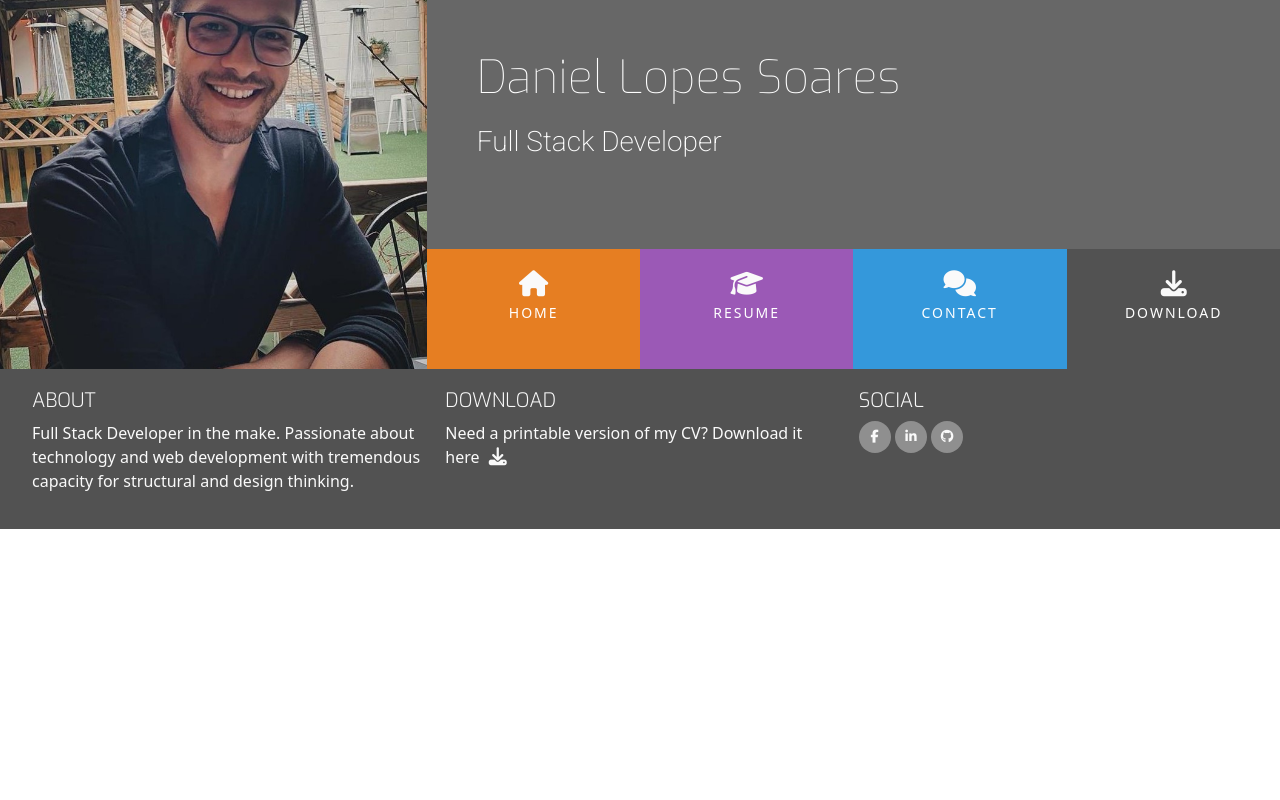
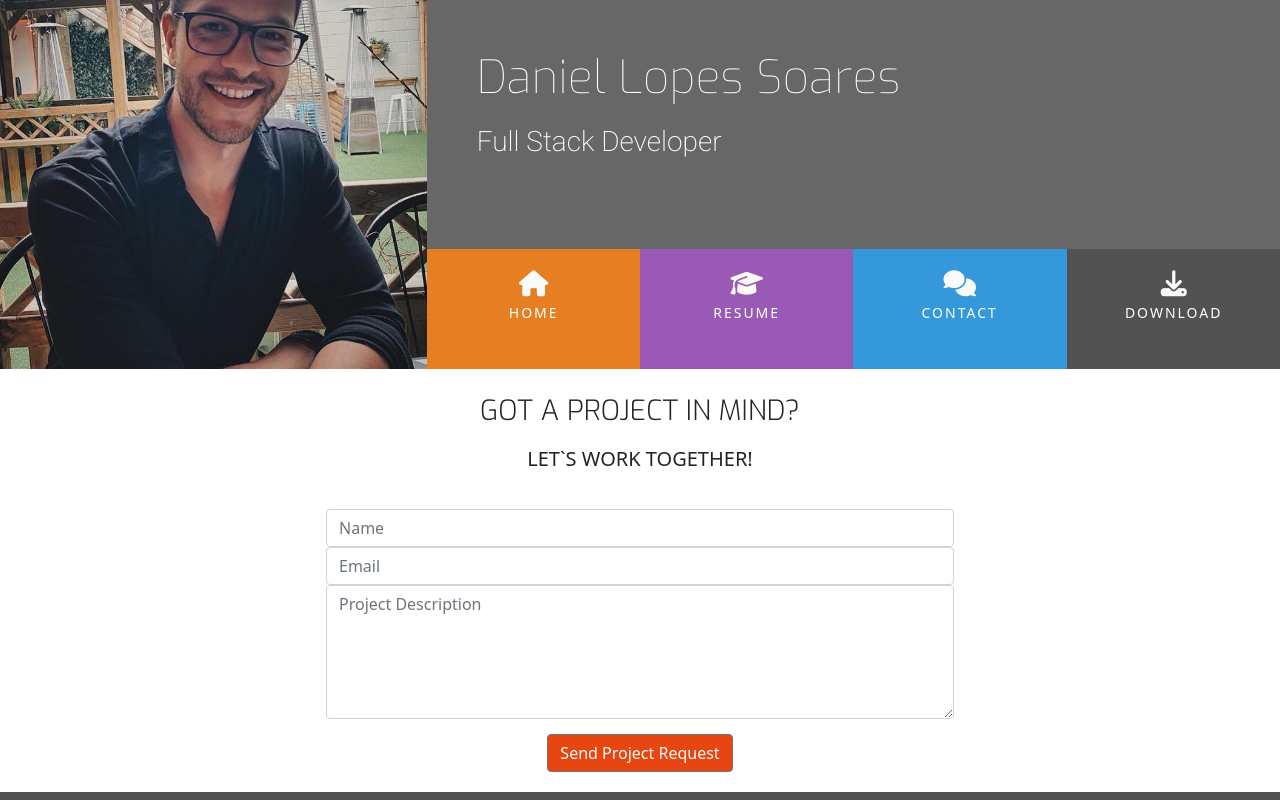
Before and after one commit to dloppes/resume, a plain HTML site: page contact.html in a window 1280 px wide. Shown: the top 800 px of the page. Drawn offline with nearby package versions, Linux system fonts and the light colour scheme.

Commit message:
Adding contact form

```diff
--- a/assets/css/style.css
+++ b/assets/css/style.css
@@ -1,19 +1,25 @@
 @import url('https://fonts.googleapis.com/css?family=Roboto:100,200,300,400,500,600,700|Exo:100,200,300,400,500,600,700');
 
-/* ---------------Colours----------------- */
+/*--------------------------------------------Colors*/
+
 .bg-color-name-title {
     background-color: #676767;
 }
 
-.bg-color-three-reason {
+.bg-color-three-reasons {
     background-color: #fff;
 }
 
 .bg-color-personal-info {
     background-color: #f4f4f4;
 }
-.bg-color-work-history{
+
+.bg-color-work-history {
     background-color: #9b59b6;
+}
+
+.bg-color-contact {
+    background-color: #fff;
 }
 
 .ui-menu-color-home {
@@ -32,7 +38,8 @@
     background-color: #525252;
 }
 
-/* ---------------Special paddings/margins/text-----------------  */
+/* ----------------------------------------Special paddings/margins/text */
+
 h1,
 h2,
 h3,
@@ -72,7 +79,8 @@ h4 {
     margin-bottom: 40px;
 }
 
-/* ---------------Heading-----------------  */
+/*--------------------------------------------Heading*/
+
 header {
     margin: 0;
 }
@@ -82,7 +90,6 @@ header {
 }
 
 .logo {
-
     background: url("../images/logo.jpeg");
     background-position: center;
     background-repeat: no-repeat;
@@ -118,13 +125,13 @@ header {
     font-size: 0;
 }
 
-#nav {
-    margin: 0;
-}
-
 #nav li {
     font-size: 14px;
     padding: 0;
+}
+
+#nav {
+    margin: 0;
 }
 
 .menuitem {
@@ -158,13 +165,14 @@ header {
     letter-spacing: 2px;
 }
 
-/* ---------------Hover.css-----------------  */
+/*--------------------------------------------Hover.css*/
+
 .hvr-sweep-to-bottom:before {
     background: rgba(0, 0, 0, 0.2);
     height: 120px;
 }
 
-/* ---------------Footer-----------------  */
+/* ----------------------------------------Footer */
 
 footer {
     background-color: #525252;
@@ -206,18 +214,17 @@ footer {
     -moz-transition: all 0.35s ease-in-out;
     -webkit-transition: all 0.35s ease-in-out;
     -o-transition: all 0.35s ease-in-out;
-
 }
 
 .social-links li a i:hover {
-    background-color: #e84610;
+    background: #e84610;
 }
 
 #footer-details {
     padding: 20px;
 }
 
-/* ---------------Three Reasons-----------------  */
+/* ----------------------------------------Three Reasons */
 
 .three-reasons-icon {
     font-size: 26px;
@@ -228,7 +235,7 @@ footer {
     margin-bottom: 15px;
 }
 
-/* ---------------Personal Info----------------  */
+/* ----------------------------------------Personal Info */
 
 .personal-info-item {
     margin-bottom: 20px;
@@ -263,7 +270,7 @@ footer {
     width: 60%;
 }
 
-/* ---------------Skills----------------- */
+/* ----------------------------------------Skills */
 
 .progress {
     position: relative;
@@ -284,7 +291,7 @@ footer {
     margin: 40px 20px;
 }
 
-/* ---------------Work History----------------- */
+/* ----------------------------------------Work History */
 
 .history-heading {
     color: #fafafa;
@@ -303,7 +310,7 @@ footer {
     margin: 0;
 }
 
-.timeline-item::before {
+.timeline-item:before {
     content: attr(data-dates);
     position: absolute;
     left: 2.5em;
@@ -316,7 +323,7 @@ footer {
     margin: 0;
 }
 
-.timeline-item::after {
+.timeline-item:after {
     width: 12px;
     height: 12px;
     display: block;
@@ -324,10 +331,43 @@ footer {
     position: absolute;
     left: -6px;
     border-radius: 12px;
-    content: "";
-    background-color: #fafafa;
+    content: '';
+    background: #fafafa;
 }
 
 .history-items {
     margin-bottom: 30px;
 }
+
+/* ----------------------------------------Contact Form */
+
+.contact-heading {
+    font-family: "Exo", sans-serif;
+    font-weight: 300;
+    margin-top: 25px;
+    margin-bottom: 20px;
+}
+
+.center-form {
+    padding-top: 10px;
+    margin: 0 auto;
+    max-width: 70%;
+}
+
+button[type="submit"] {
+    margin-top: 15px;
+    margin-bottom: 20px;
+    color: #fafafa;
+    background-color: #e84610;
+}
+
+/* ----------------------------------------Media Queries */
+
+@media(min-width: 992px) {
+    .center-form {
+        padding-top: 30px;
+        min-height: 240px;
+        margin: 0 auto;
+        max-width: 50%;
+    }
+}
--- a/contact.html
+++ b/contact.html
@@ -31,15 +31,15 @@
                     <div class="col">
                         <ul id="nav" class="list-inline menucontainer">
                             <li class="col-6 col-sm-3 ui-menu-color-home list-inline-item menuitem">
-                                <a href="#" class="hvr-sweep-to-bottom"><i class="fa-solid fa-house"
+                                <a href="index.html" class="hvr-sweep-to-bottom"><i class="fa-solid fa-house"
                                         aria-hidden="true"></i><span>Home</span></a>
                             </li>
                             <li class="col-6 col-sm-3 ui-menu-color-resume list-inline-item menuitem">
-                                <a href="#" class="hvr-sweep-to-bottom"><i class="fa-solid fa-graduation-cap"
+                                <a href="resume.html" class="hvr-sweep-to-bottom"><i class="fa-solid fa-graduation-cap"
                                         aria-hidden="true"></i><span>Resume</span></a>
                             </li>
                             <li class="col-6 col-sm-3 ui-menu-color-contact list-inline-item menuitem">
-                                <a href="#" class="hvr-sweep-to-bottom"><i class="fa-solid fa-comments"
+                                <a href="contact.html" class="hvr-sweep-to-bottom"><i class="fa-solid fa-comments"
                                         aria-hidden="true"></i><span>Contact</span></a>
                             </li>
                             <li class="col-6 col-sm-3 ui-menu-color-download list-inline-item menuitem">
@@ -54,7 +54,28 @@
 
     </header>
 
-    <section>
+    <section class="container-fluid">
+
+        <div class="row bg-color-contact">
+            <div class="col">
+                <h3 class="contact-heading uppercase text-center">Got a project in mind?</h3>
+                <h5 class="uppercase text-center">Let`s work together!</h5>
+
+                <div class="center-form">
+                    <form >
+                        <input type="text" name="name" id="fullname" class="form-control" placeholder="Name" required/>
+                        <input type="email" name="email" id="email" class="form-control" placeholder="Email" required/>
+                        <textarea name="projectsummary" id="projectsummary" rows="5" class="form-control"
+                            placeholder="Project Description" required></textarea>
+                            <div class="form-row text-center">
+                                <div class="col">
+                                    <button type="submit" class="btn btn-secondary">Send Project Request</button>
+                                </div>
+                            </div>
+                    </form>
+                </div>
+            </div>
+        </div>
 
     </section>
 
```
Also changed, not shown: resume.html (+3 -3 lines).
